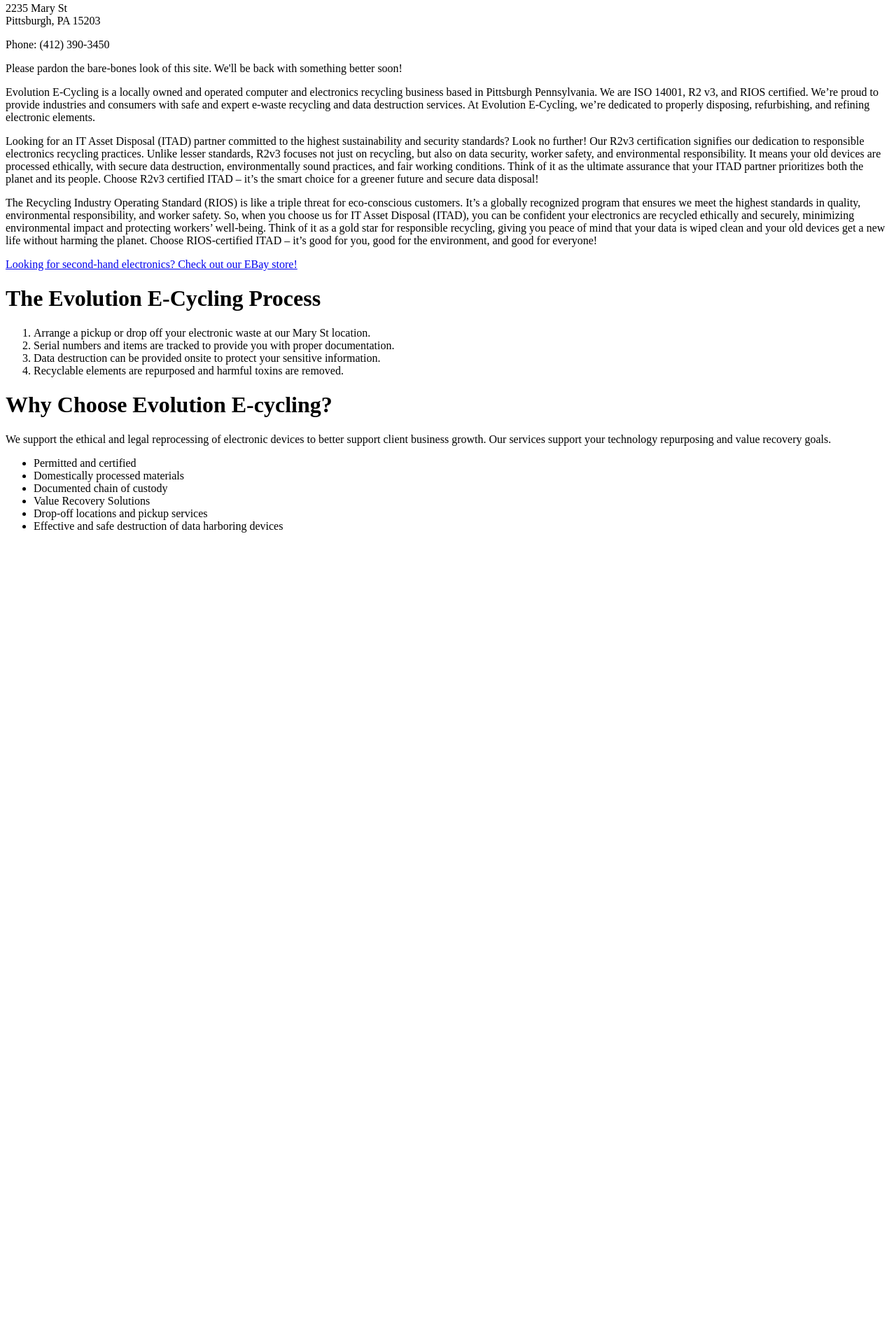
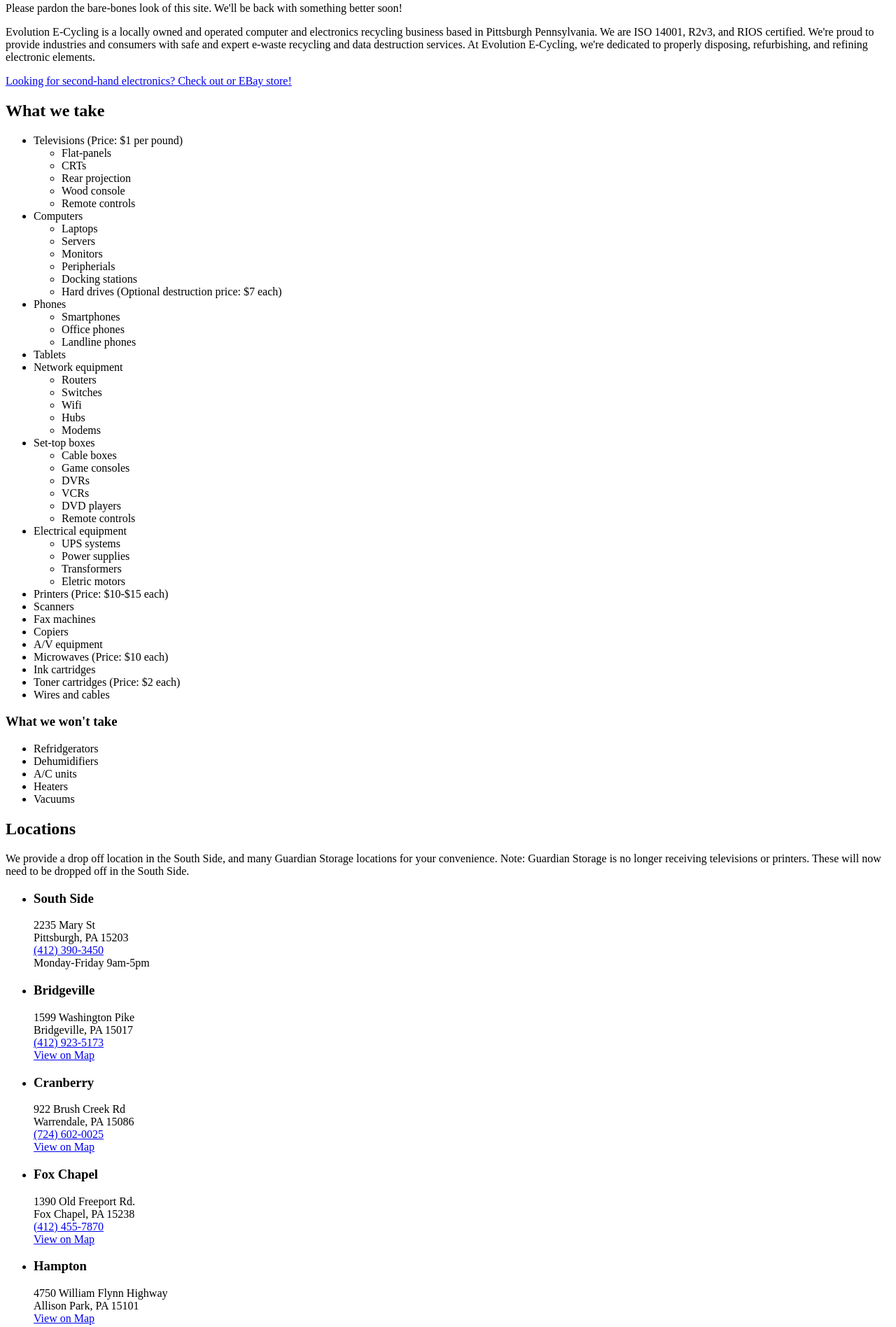
Before and after one commit to theandrewbailey/EvolutionECycling.github.io, a plain HTML site: page index.html in a window 1280 px wide. Shown: the part 77-1973 px from the top of the page at 70% size. Before the commit the page ends 854 px from the top, so only its background shows below. Drawn offline with Linux system fonts and the light colour scheme.

Commit message:
Update index.html
add locations, what we take

```diff
--- a/index.html
+++ b/index.html
@@ -6,17 +6,187 @@
   <meta name="viewport" content="width=device-width, initial-scale=1">
   <title>Evolution E-Cycling, LLC</title>
 </head>
-<body>
+<body><!-- This is index.html -->
 
 <h1 id="evolution-e-cycling-llc">Evolution E-Cycling, LLC</h1>
+<p>Please pardon the bare-bones look of this site. We'll be back with something better soon!</p>
+<p>Evolution E-Cycling is a locally owned and operated computer and electronics recycling business based in Pittsburgh Pennsylvania. We are ISO 14001, R2v3, and RIOS certified. We're proud to provide industries and consumers with safe and expert e-waste recycling and data destruction services. At Evolution E-Cycling, we're dedicated to properly disposing, refurbishing, and refining electronic elements.</p>
+<p><a href="https://www.ebay.com/str/evolutionecycling">Looking for second-hand electronics? Check out or EBay store!</a></p>
+<h2 id="what-we-take">What we take</h2>
+<ul>
+<li>Televisions (Price: $1 per pound)
+<ul>
+<li>Flat-panels</li>
+<li>CRTs</li>
+<li>Rear projection</li>
+<li>Wood console</li>
+<li>Remote controls</li>
+</ul>
+</li>
+<li>Computers
+<ul>
+<li>Laptops</li>
+<li>Servers</li>
+<li>Monitors</li>
+<li>Peripherials</li>
+<li>Docking stations</li>
+<li>Hard drives (Optional destruction price: $7 each)</li>
+</ul>
+</li>
+<li>Phones
+<ul>
+<li>Smartphones</li>
+<li>Office phones</li>
+<li>Landline phones</li>
+</ul>
+</li>
+<li>Tablets</li>
+<li>Network equipment
+<ul>
+<li>Routers</li>
+<li>Switches</li>
+<li>Wifi</li>
+<li>Hubs</li>
+<li>Modems</li>
+</ul>
+</li>
+<li>Set-top boxes
+<ul>
+<li>Cable boxes</li>
+<li>Game consoles</li>
+<li>DVRs</li>
+<li>VCRs</li>
+<li>DVD players</li>
+<li>Remote controls</li>
+</ul>
+</li>
+<li>Electrical equipment
+<ul>
+<li>UPS systems</li>
+<li>Power supplies</li>
+<li>Transformers</li>
+<li>Eletric motors</li>
+</ul>
+</li>
+<li>Printers (Price: $10-$15 each)</li>
+<li>Scanners</li>
+<li>Fax machines</li>
+<li>Copiers</li>
+<li>A/V equipment</li>
+<li>Microwaves (Price: $10 each)</li>
+<li>Ink cartridges</li>
+<li>Toner cartridges (Price: $2 each)</li>
+<li>Wires and cables</li>
+</ul>
+<h3 id="what-we-wont-take">What we won't take</h3>
+<ul>
+<li>Refridgerators</li>
+<li>Dehumidifiers</li>
+<li>A/C units</li>
+<li>Heaters</li>
+<li>Vacuums</li>
+</ul>
+<h2 id="locations">Locations</h2>
+<p>We provide a drop off location in the South Side, and many Guardian Storage locations for your convenience. Note: Guardian Storage is no longer receiving televisions or printers. These will now need to be dropped off in the South Side.</p>
+<ul>
+<li>
+<h3 id="south-side">South Side</h3>
 <p>2235 Mary St
-<br/>Pittsburgh, PA 15203</p>
-<p>Phone: (412) 390-3450</p>
-<p>Please pardon the bare-bones look of this site. We'll be back with something better soon!</p>
-<p>Evolution E-Cycling is a locally owned and operated computer and electronics recycling business based in Pittsburgh Pennsylvania. We are ISO 14001, R2 v3, and RIOS certified. We’re proud to provide industries and consumers with safe and expert e-waste recycling and data destruction services. At Evolution E-Cycling, we’re dedicated to properly disposing, refurbishing, and refining electronic elements.</p>
-<p>Looking for an IT Asset Disposal (ITAD) partner committed to the highest sustainability and security standards? Look no further! Our R2v3 certification signifies our dedication to responsible electronics recycling practices. Unlike lesser standards, R2v3 focuses not just on recycling, but also on data security, worker safety, and environmental responsibility. It means your old devices are processed ethically, with secure data destruction, environmentally sound practices, and fair working conditions. Think of it as the ultimate assurance that your ITAD partner prioritizes both the planet and its people. Choose R2v3 certified ITAD – it’s the smart choice for a greener future and secure data disposal!</p>
-<p>The Recycling Industry Operating Standard (RIOS) is like a triple threat for eco-conscious customers. It’s a globally recognized program that ensures we meet the highest standards in quality, environmental responsibility, and worker safety. So, when you choose us for IT Asset Disposal (ITAD), you can be confident your electronics are recycled ethically and securely, minimizing environmental impact and protecting workers’ well-being. Think of it as a gold star for responsible recycling, giving you peace of mind that your data is wiped clean and your old devices get a new life without harming the planet. Choose RIOS-certified ITAD – it’s good for you, good for the environment, and good for everyone!</p>
-<p><a href="https://www.ebay.com/str/evolutionecycling">Looking for second-hand electronics? Check out our EBay store!</a></p>
+<br/>Pittsburgh, PA 15203
+<br/><a href="tel:+14123903450">(412) 390-3450</a>
+<br/>Monday-Friday 9am-5pm</p>
+</li>
+<li>
+<h3 id="bridgeville">Bridgeville</h3>
+<p>1599 Washington Pike
+<br/>Bridgeville, PA 15017
+<br/><a href="tel:+14129235173">(412) 923-5173</a>
+<br/><a href="https://www.google.com/maps/place/1599+Washington+Pike,+Bridgeville,+PA+15017">View on Map</a></p>
+</li>
+<li>
+<h3 id="cranberry">Cranberry</h3>
+<p>922 Brush Creek Rd
+<br/>Warrendale, PA 15086
+<br/><a href="tel:+17246020025">(724) 602-0025</a>
+<br/><a href="https://www.google.com/maps/place/922+Brush+Creek+Rd,+Warrendale,+PA+15086">View on Map</a></p>
+</li>
+<li>
+<h3 id="fox-chapel">Fox Chapel</h3>
+<p>1390 Old Freeport Rd.
+<br/>Fox Chapel, PA 15238
+<br/><a href="tel:+14124557870">(412) 455-7870</a>
+<br/><a href="https://www.google.com/maps/place/1390+Old+Freeport+Rd,+Pittsburgh,+PA+15238">View on Map</a></p>
+</li>
+<li>
+<h3 id="hampton">Hampton</h3>
+<p>4750 William Flynn Highway
+<br/>Allison Park, PA 15101
+<br/><a href="https://www.google.com/maps/place/4750+William+Flinn+Hwy,+Allison+Park,+PA+15101">View on Map</a></p>
+</li>
+<li>
+<h3 id="monroeville">Monroeville</h3>
+<p>350 Old Haymaker Rd.
+<br/>Monroeville, PA 15146
+<br/><a href="tel:+14124365769">(412) 436-5769</a>
+<br/><a href="https://www.google.com/maps/place/350+Old+Haymaker+Rd,+Monroeville,+PA+15146">View on Map</a></p>
+</li>
+<li>
+<h3 id="north-huntingdon">North Huntingdon</h3>
+<p>14200 Route 30
+<br/>North Huntingdon, PA 15642
+<br/><a href="tel:+14125734378">(412) 573-4378</a>
+<br/><a href="https://www.google.com/maps/place/14200+US-30,+North+Huntingdon,+PA+15642">View on Map</a></p>
+</li>
+<li>
+<h3 id="oakland">Oakland</h3>
+<p>750 South Millvale Avenue
+<br/>Pittsburgh, PA 15213
+<br/><a href="tel:+14123874272">(412) 387-4272</a>
+<br/><a href="https://www.google.com/maps/place/750+S+Millvale+Ave,+Pittsburgh,+PA+15213">View on Map</a></p>
+</li>
+<li>
+<h3 id="shadyside">Shadyside</h3>
+<p>5873 Centre Ave.
+<br/>Pittsburgh, PA 15206
+<br/><a href="tel:+14124074391">(412) 407-4391</a>
+<br/><a href="https://www.google.com/maps/place/5873+Centre+Ave,+Pittsburgh,+PA+15206">View on Map</a></p>
+</li>
+<li>
+<h3 id="strip-district">Strip District</h3>
+<p>2839 Liberty Ave
+<br/>Pittsburgh, PA 15222
+<br/><a href="tel:+14125367648">(412) 536-7648</a>
+<br/><a href="https://www.google.com/maps/place/2839+Liberty+Ave,+Pittsburgh,+PA+15222">View on Map</a></p>
+</li>
+<li>
+<h3 id="ross-township">Ross Township</h3>
+<p>7452 McKnight Rd.
+<br/>Pittsburgh, PA 15237
+<br/><a href="tel:+14124557228">(412) 455-7228</a>
+<br/><a href="https://www.google.com/maps/place/7452+McKnight+Rd,+Pittsburgh,+PA+15237">View on Map</a></p>
+</li>
+<li>
+<h3 id="washington">Washington</h3>
+<p>840 Jefferson Ave.
+<br/>Washington, PA 15301
+<br/><a href="tel:+17249154306">(724) 915-4306</a>
+<br/><a href="https://www.google.com/maps/place/840+Jefferson+Ave,+Washington,+PA+15301">View on Map</a></p>
+</li>
+<li>
+<h3 id="waterfront">Waterfront</h3>
+<p>1002 East Waterfront Dr.
+<br/>Munhall, PA 15120
+<br/><a href="tel:+14122652547">(412) 265-2547</a>
+<br/><a href="https://www.google.com/maps/place/1002+E+Waterfront+Dr,+Homestead,+PA+15120">View on Map</a></p>
+</li>
+<li>
+<h3 id="west-mifflin">West Mifflin</h3>
+<p>1300 Lebanon Church Rd.
+<br/>Pleasant Hills, PA 15236
+<br/><a href="tel:+14125321772">(412) 532-1772</a>
+<br/><a href="https://www.google.com/maps/place/1300+Lebanon+Church+Rd,+West+Mifflin,+PA+15236">View on Map</a></p>
+</li>
+</ul>
 <h1 id="the-evolution-e-cycling-process">The Evolution E-Cycling Process</h1>
 <ol>
 <li>Arrange a pickup or drop off your electronic waste at our Mary St location.</li>
@@ -34,6 +204,9 @@
 <li>Drop-off locations and pickup services</li>
 <li>Effective and safe destruction of data harboring devices</li>
 </ul>
-
+<h1 id="r2v3-certified">R2v3 Certified</h1>
+<p>Looking for an IT Asset Disposal (ITAD) partner committed to the highest sustainability and security standards? Look no further! Our R2v3 certification signifies our dedication to responsible electronics recycling practices. Unlike lesser standards, R2v3 focuses not just on recycling, but also on data security, worker safety, and environmental responsibility. It means your old devices are processed ethically, with secure data destruction, environmentally sound practices, and fair working conditions. Think of it as the ultimate assurance that your ITAD partner prioritizes both the planet and its people. Choose R2v3 certified ITAD - it's the smart choice for a greener future and secure data disposal!</p>
+<h1 id="rios-certified">RIOS Certified</h1>
+<p>The Recycling Industry Operating Standard (RIOS) is like a triple threat for eco-conscious customers. It's a globally recognized program that ensures we meet the highest standards in quality, environmental responsibility, and worker safety. So, when you choose us for IT Asset Disposal (ITAD), you can be confident your electronics are recycled ethically and securely, minimizing environmental impact and protecting workers' well-being. Think of it as a gold star for responsible recycling, giving you peace of mind that your data is wiped clean and your old devices get a new life without harming the planet. Choose RIOS-certified ITAD - it's good for you, good for the environment, and good for everyone!</p>
 
 </body></html>
```
